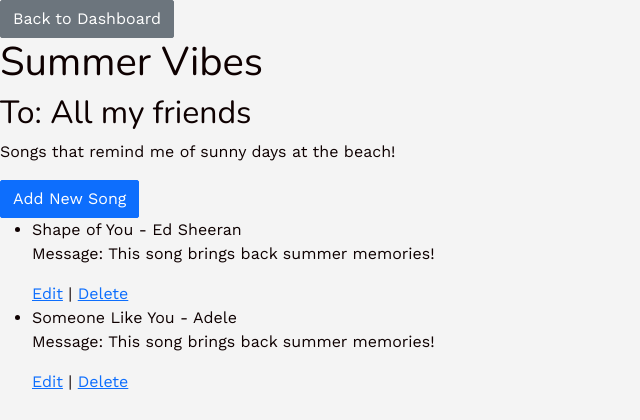
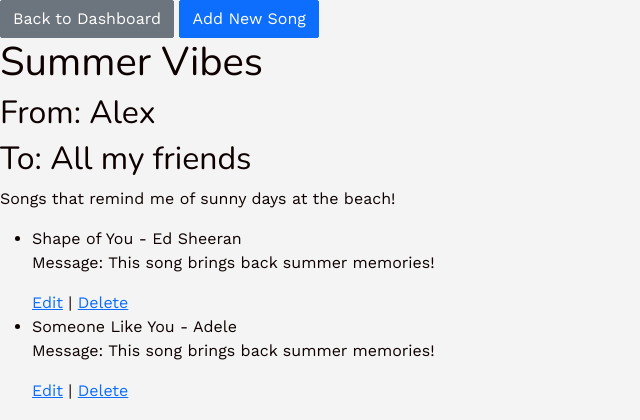
Before and after one commit to bentzekisz/MixMate, a Rails app: page /playlists/1/playlist_songs/manage in a window 1280 px wide. Shown: the part 58-478 px from the top of the page, without its empty margins (0-640 px from the left). Run offline with Rails 7, Linux system fonts and the light colour scheme; a user stored in the database is signed in; data comes from the database, SQL or seed files in the repository; style sheets or scripts are compiled from the project's sources; some libraries are stand-ins or nearby versions.

Commit message:
From added to manage

```diff
--- a/app/views/playlist_songs/manage.html.erb
+++ b/app/views/playlist_songs/manage.html.erb
@@ -1,12 +1,15 @@
 <%= link_to 'Back to Dashboard', dashboard_path, class: 'btn btn-secondary' %>
-<h1><%= @playlist.title %></h1>
-<h2>To: <%= @playlist.to_name %></h2>
-<p><%= @playlist.general_message %></p>
 <% if @playlist_songs.count >= 12 %>
   <p class="text-danger">Playlist is full. You cannot add another song.</p>
 <% else %>
   <%= link_to 'Add New Song', new_playlist_playlist_song_path(@playlist), class: 'btn btn-primary' %>
 <% end %>
+<h1><%= @playlist.title %></h1>
+<h2>From: <%= @playlist.from_name %></h2>
+<h2>To: <%= @playlist.to_name %></h2>
+<p><%= @playlist.general_message %></p>
+
+
 <% if @playlist_songs.any? %>
   <ul>
     <% @playlist_songs.each do |playlist_song| %>
```
